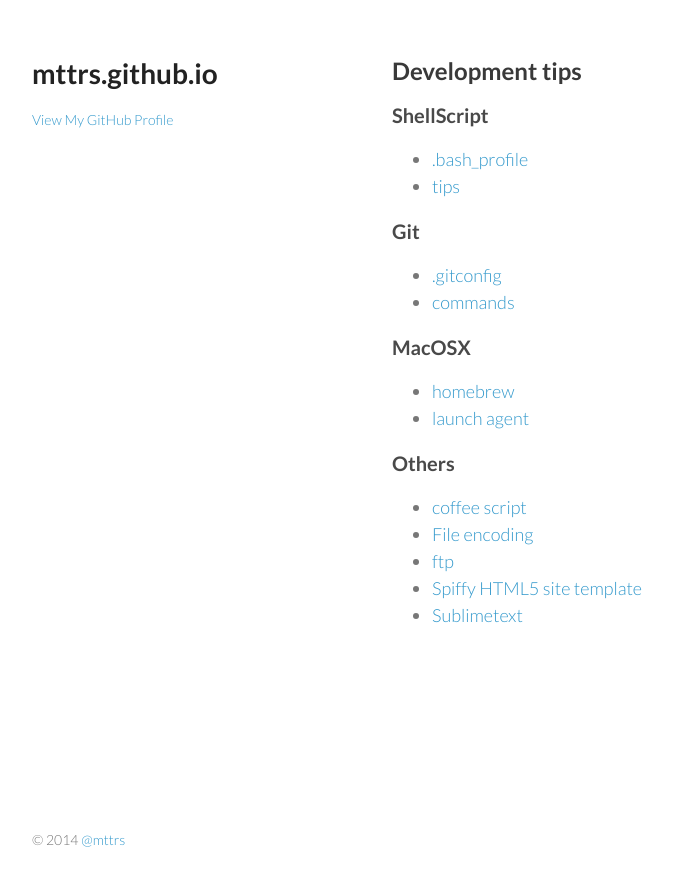
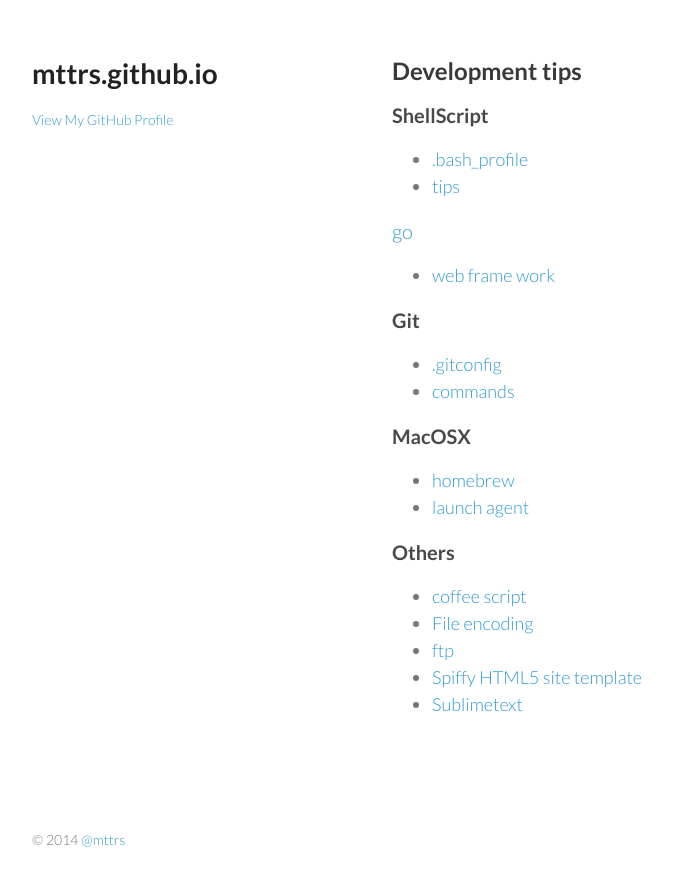
Before and after one commit to gitter-badger/mttrs.github.io, a Jekyll site: the page built from index.md, in a window 1280 px wide. Shown: the top 886 px of the page, without its empty margins (178-851 px from the left). Built offline with Jekyll 4.4.1, drawn with Linux system fonts in a browser that asks for light colours.

Commit message:
Update index.md

```diff
--- a/index.md
+++ b/index.md
@@ -23,6 +23,15 @@ layout: default
       <li class="link-list">
         <a href="https://github.com/mttrs/notes/blob/master/shellscript_tips.md" target="_blank">
           tips
+        </a>
+      </li>
+    </ul>
+
+    <h3><a href="http://golang.org/" target="_blank">go</a></h3>
+    <ul>
+      <li class="link-list">
+        <a href="https://github.com/mttrs/notes/blob/master/go/web_frame_work.md" target="_blank">
+        web frame work
         </a>
       </li>
     </ul>
```
